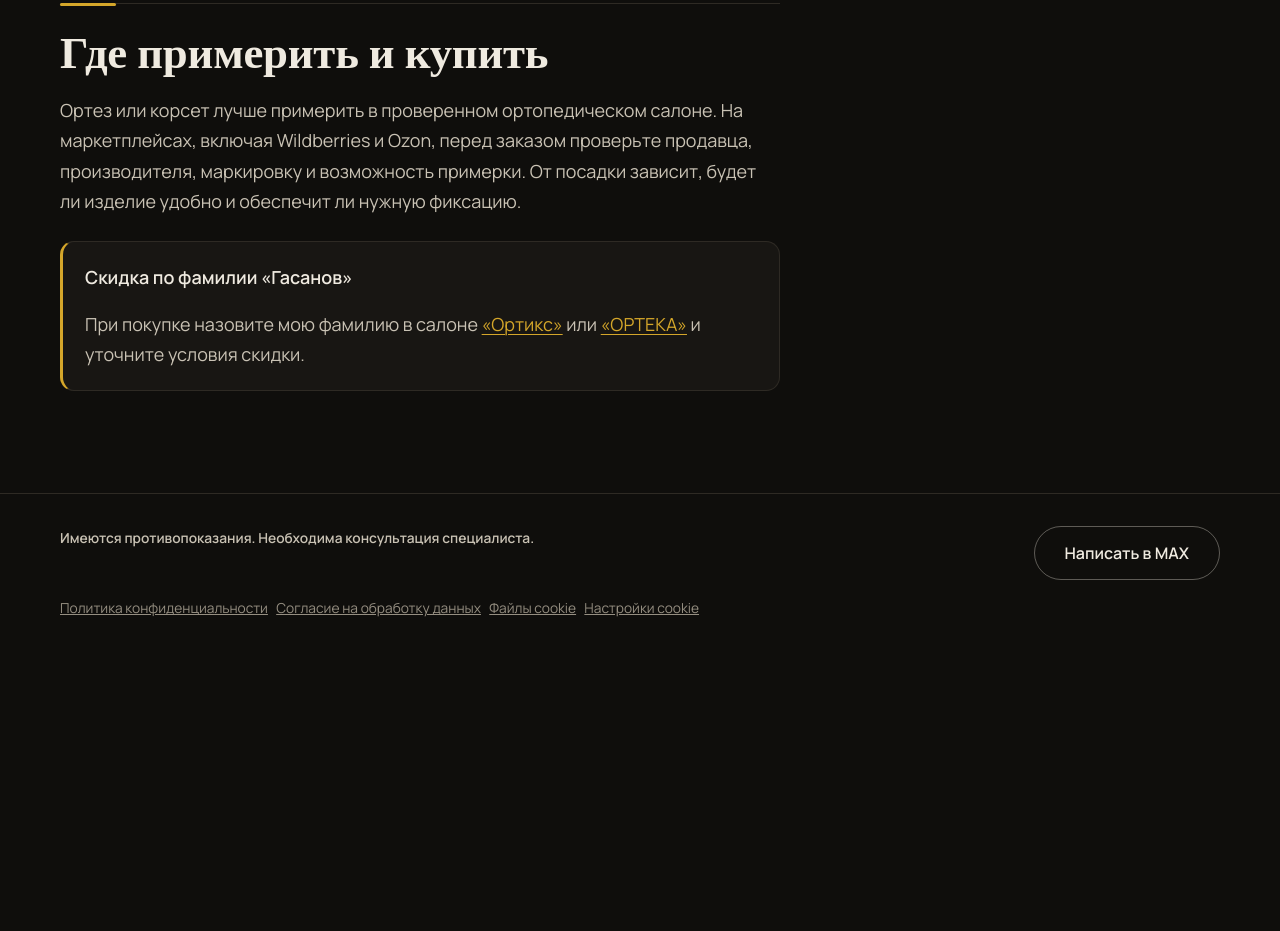
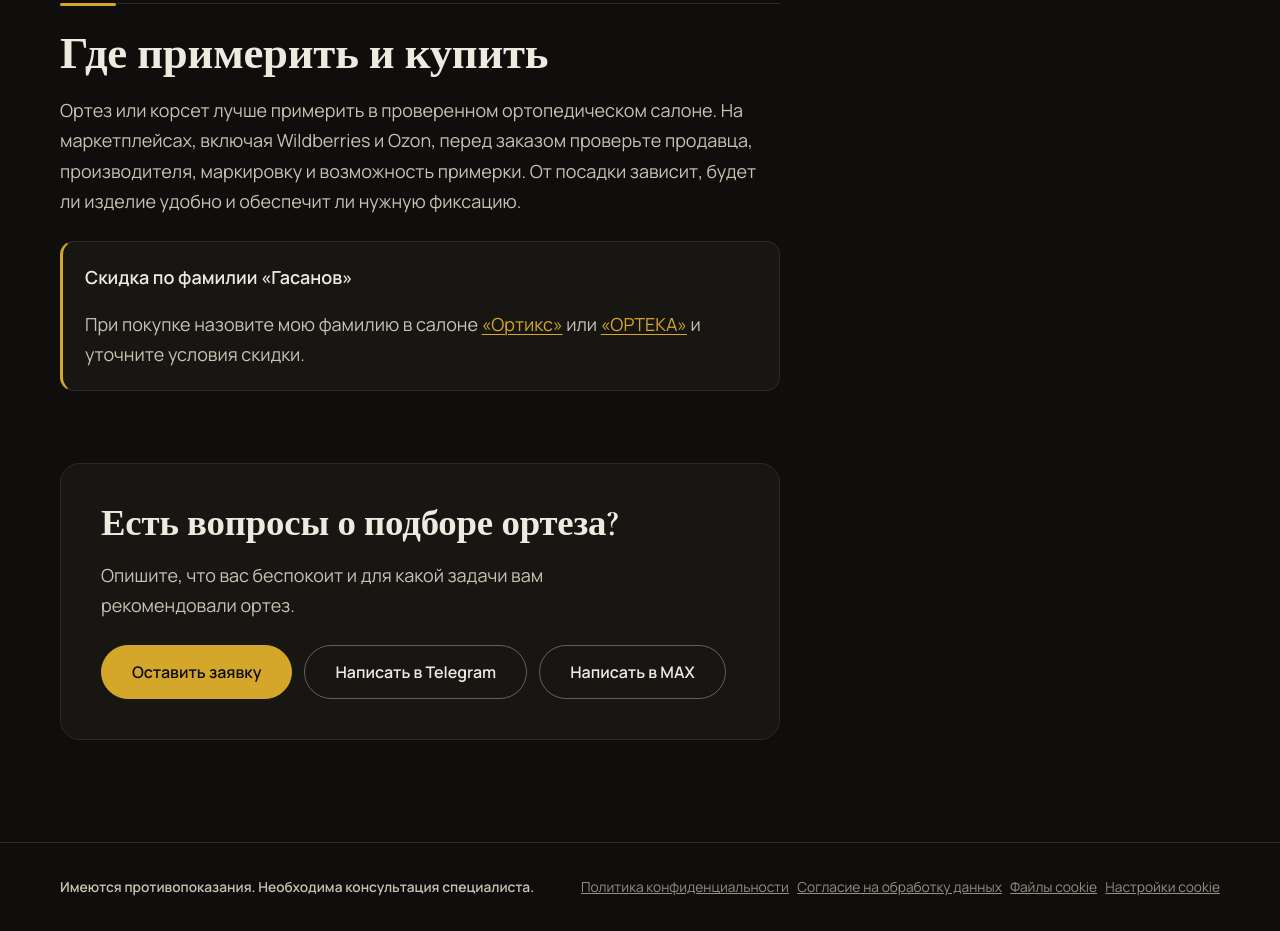
Before and after one commit to Gasanovdoc/gasanovdoc-site, an Astro site: page /pacientam/ortezy/korset in a window 1280 px wide. Shown: the part 3888-4819 px from the top of the page. Before the commit the page ends 4540 px from the top, so only its background shows below. Built offline with nearby package versions, Linux system fonts and the light colour scheme; Astro itself is replaced by a stand-in of ours.

Commit message:
Разместить связь через MAX внутри статей и убрать из подвала

```diff
--- a/src/layouts/Base.astro
+++ b/src/layouts/Base.astro
@@ -125,7 +125,6 @@ const canonical = new URL(Astro.url.pathname, Astro.site);
 <footer>
   <div class="wrap">
     <p class="warn">{t.warn}</p>
-    <p><a class="btn btn-line" href="https://clc.li/jmoBz" target="_blank" rel="noopener">{en ? 'Message on MAX' : 'Написать в MAX'}</a></p>
     <p><a href="/politika-konfidencialnosti/">{t.privacy}</a>&nbsp;&nbsp;&nbsp;<a href="/soglasie-na-obrabotku-dannyh/">{t.consent}</a>&nbsp;&nbsp;&nbsp;<a href="/soglasie-cookie/">{en ? 'Cookies' : 'Файлы cookie'}</a>{site.yandexMetrikaId && <Fragment>&nbsp;&nbsp;&nbsp;<a href="#" onclick="window.cookieSettings&&window.cookieSettings();return false">{en ? 'Cookie settings' : 'Настройки cookie'}</a></Fragment>}</p>
   </div>
 </footer>
--- a/src/layouts/Orthosis.astro
+++ b/src/layouts/Orthosis.astro
@@ -25,6 +25,15 @@ const otherGuides = orthoses.filter(item => item.slug !== slug);
       </div>
     </section>
     {slug !== "korset" && <div class="toolbar"><button type="button" class="btn btn-line" onclick="window.print()">Распечатать памятку</button></div>}
+    <aside class="cta-box">
+      <h2>Есть вопросы о подборе ортеза?</h2>
+      <p>Опишите, что вас беспокоит и для какой задачи вам рекомендовали ортез.</p>
+      <div class="btns">
+        <a class="btn btn-fill" href="/#request">Оставить заявку</a>
+        <a class="btn btn-line" href="https://t.me/gasanov_doc" target="_blank" rel="noopener">Написать в Telegram</a>
+        <a class="btn btn-line" href="https://clc.li/jmoBz" target="_blank" rel="noopener">Написать в MAX</a>
+      </div>
+    </aside>
   </article>
     {otherGuides.length > 0 && (
       <aside class="toc">
```
